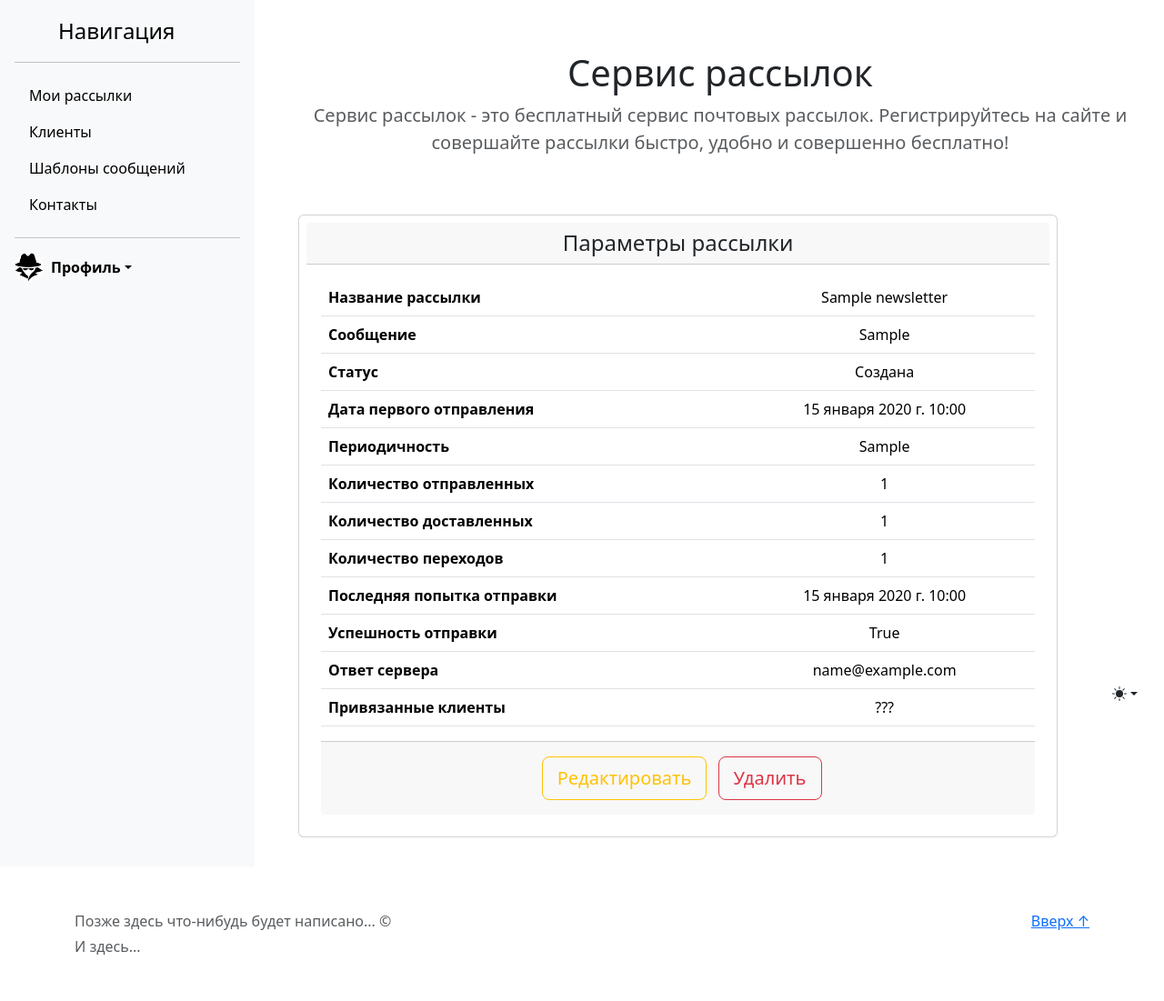
After one commit to Alex26112022/coursework_6, a Django app: page /newsletters/1/ in a window 1280 px wide. The commit adds this page. Shown: the whole page at 91% size. Run offline with Django 5.2, Linux system fonts and the light colour scheme; tables that the repository leaves empty hold one stand-in row (values such as "Sample post"); parts of the project's set-up code (start-up, migrations or seed data) failed here and were passed over; some libraries are stand-ins or nearby versions.

Commit message:
CRUD newsletters

```diff
--- a/mail_app/models.py
+++ b/mail_app/models.py
@@ -6,7 +6,8 @@
 class Client(models.Model):
     status_list = [('Активный', 'Активный'), ('Неактивный', 'Неактивный'),
                    ('Новый', 'Новый'), ('Потенциальный', 'Потенциальный'),
-                   ('Заблокированный', 'Заблокированный'), ('Неизвестный', 'Неизвестный')]
+                   ('Заблокированный', 'Заблокированный'),
+                   ('Неизвестный', 'Неизвестный')]
     photo = models.ImageField(upload_to='mail_app/clients/',
                               verbose_name='Фото', **optional)
     email = models.EmailField(unique=True, verbose_name='Email', db_index=True)
@@ -54,7 +55,8 @@
     count_transition = models.IntegerField(verbose_name='Количество переходов',
                                            **optional)
     message = models.ForeignKey('Message', on_delete=models.SET_NULL,
-                                related_name='newsletter', **optional)
+                                related_name='newsletter',
+                                verbose_name='Сообщение', **optional)
 
     def __str__(self):
         return self.title
--- /dev/null
+++ b/mail_app/templates/mail_app/newsletter_detail.html
@@ -0,0 +1,95 @@
+{% extends 'mail_app/base.html' %}
+
+{% block content %}
+<div class="container">
+    <div class="row text-center">
+        <div class="col-12">
+            <div class="card mb-4 box-shadow p-2" style="min-height: 90%; width: 90%;">
+                <div class="card-header">
+                    <h4 class="my-0 font-weight-normal">
+                        Параметры рассылки</h4>
+                </div>
+                <div class="card-body">
+                    <div class="col">
+                        <div class="row">
+                            <div class="col-12">
+
+                                <table class="table">
+                                  <thead>
+                                    <tr>
+                                      <th class="text-lg-start">Название рассылки</th>
+                                      <td style="word-break: break-all;">{{ newsletter.title }}</td>
+                                    </tr>
+                                  </thead>
+                                  <tbody>
+                                    <tr>
+                                      <th class="text-lg-start">Сообщение</th>
+                                      <td style="word-break: break-all;">{{ newsletter.message }}</td>
+                                    </tr>
+                                    <tr>
+                                      <th class="text-lg-start">Статус</th>
+                                      <td style="word-break: break-all;">{{ newsletter.status }}</td>
+                                    </tr>
+                                    <tr>
+                                      <th class="text-lg-start">Дата первого отправления</th>
+                                      <td style="word-break: break-all;">{{ newsletter.first_sent_at }}</td>
+                                    </tr>
+                                    <tr>
+                                      <th class="text-lg-start">Периодичность</th>
+                                      <td style="word-break: break-all;">{{ newsletter.periodicity }}</td>
+                                    </tr>
+                                    <tr>
+                                      <th class="text-lg-start">Количество отправленных</th>
+                                      <td style="word-break: break-all;">{{ newsletter.count_sent }}</td>
+                                    </tr>
+                                    <tr>
+                                      <th class="text-lg-start">Количество доставленных</th>
+                                      <td style="word-break: break-all;">{{ newsletter.count_delivered }}</td>
+                                    </tr>
+                                    <tr>
+                                      <th class="text-lg-start">Количество переходов</th>
+                                      <td style="word-break: break-all;">{{ newsletter.count_transition }}</td>
+                                    </tr>
+                                    <tr>
+                                      <th class="text-lg-start">Последняя попытка отправки</th>
+                                      <td style="word-break: break-all;">{{ attempt.last_attempt_at }}</td>
+                                    </tr>
+                                    <tr>
+                                      <th class="text-lg-start">Успешность отправки</th>
+                                      <td style="word-break: break-all;">{{ attempt.successfully }}</td>
+                                    </tr>
+                                    <tr>
+                                      <th class="text-lg-start">Ответ сервера</th>
+                                      <td style="word-break: break-all;">{{ attempt.mail_response }}</td>
+                                    </tr>
+                                    <tr>
+                                      <th class="text-lg-start">Привязанные клиенты</th>
+                                      <td style="word-break: break-all;">???</td>
+                                    </tr>
+                                  </tbody>
+                                </table>
+
+                        </div>
+                    </div>
+
+                </div>
+
+                <div class="card-footer">
+                    <a href="#"
+                           class="btn btn-lg btn-block btn-outline-warning m-2"
+                           role="button">
+                          Редактировать
+                    </a>
+                    <a href="#"
+                           class="btn btn-lg btn-block btn-outline-danger"
+                           role="button">
+                          Удалить
+                    </a>
+                </div>
+
+            </div>
+        </div>
+    </div>
+</div>
+
+{% endblock %}
--- a/mail_app/urls.py
+++ b/mail_app/urls.py
@@ -3,13 +3,15 @@
 from mail_app.views import MessageListView, ClientListView, NewsletterListView, \
     MessageDetailView, MessageCreateView, MessageUpdateView, \
     MessageDeleteView, ClientDetailView, ClientCreateView, ClientUpdateView, \
-    ClientDeleteView
+    ClientDeleteView, NewsletterDetailView
 from .apps import MailAppConfig
 
 app_name = MailAppConfig.name
 
 urlpatterns = [
     path('', NewsletterListView.as_view(), name='newsletter_list'),
+    path('newsletters/<int:pk>/', NewsletterDetailView.as_view(),
+         name='newsletter_detail'),
     path('messages/', MessageListView.as_view(), name='messages_list'),
     path('messages/<int:pk>/', MessageDetailView.as_view(),
          name='message_detail'),
--- a/mail_app/views.py
+++ b/mail_app/views.py
@@ -3,12 +3,25 @@
 from django.views.generic import ListView, DetailView, CreateView, UpdateView, \
     DeleteView
 
-from mail_app.models import Message, Client, Newsletter
+from mail_app.models import Message, Client, Newsletter, MailingAttempt
 
 
 class NewsletterListView(ListView):
     model = Newsletter
     paginate_by = 20
+
+
+class NewsletterDetailView(DetailView):
+    model = Newsletter
+
+    def get_context_data(self, **kwargs):
+        context = super().get_context_data(**kwargs)
+        try:
+            attempt = MailingAttempt.objects.get(pk=self.kwargs['pk'])
+            context['attempt'] = attempt
+        except MailingAttempt.DoesNotExist:
+            context['attempt'] = None
+        return context
 
 
 class MessageListView(ListView):
```
Also changed, not shown: mail_app/templates/mail_app/newsletter_list.html (+15 -6 lines).
